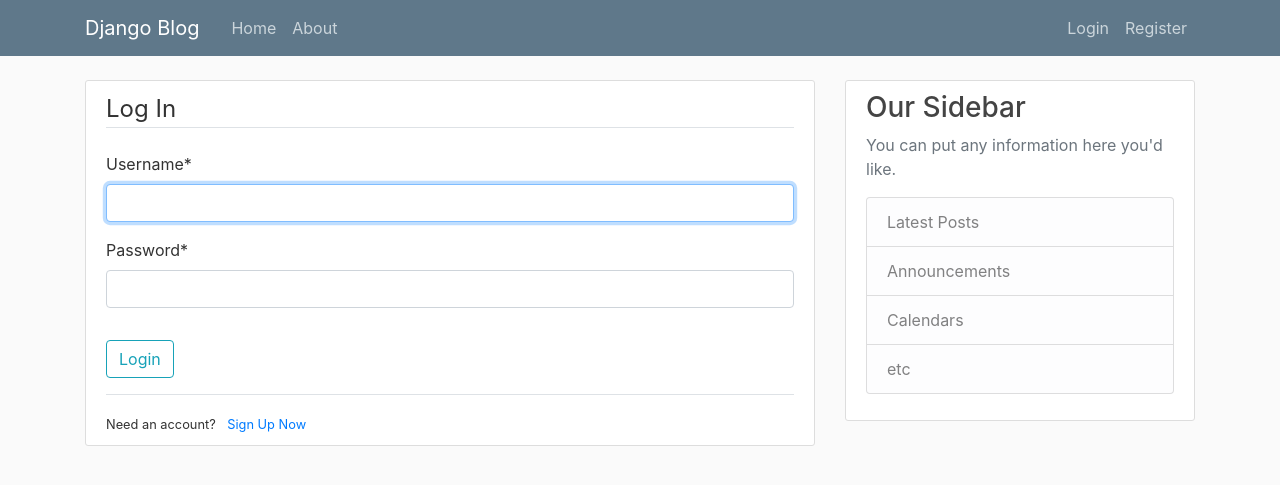
After one commit to ramkrushna26/Python, a Django app: page /login/ in a window 1280 px wide. The commit adds this page. Shown: the top 485 px of the page. Run offline with Django 3.2, Linux system fonts and the light colour scheme; some libraries are stand-ins or nearby versions.

Commit message:
modfied files and add

```diff
--- a/django/django_project/blog/templates/blog/base.html
+++ b/django/django_project/blog/templates/blog/base.html
@@ -32,8 +32,13 @@
             </div>
             <!-- Navbar Right Side -->
             <div class="navbar-nav">
-              <a class="nav-item nav-link" href="#">Login</a>
-              <a class="nav-item nav-link" href="#">Register</a>
+              {% if user.is_authenticated %}
+                <a class="nav-item nav-link" href="{% url 'profile' %}">Profile</a>
+                <a class="nav-item nav-link" href="{% url 'logout' %}">Logout</a>
+              {% else %}
+              <a class="nav-item nav-link" href="{% url 'login' %}">Login</a>
+              <a class="nav-item nav-link" href="{% url 'register' %}">Register</a>
+              {% endif %}
             </div>
           </div>
         </div>
--- a/django/django_project/django_project/settings.py
+++ b/django/django_project/django_project/settings.py
@@ -123,3 +123,6 @@ USE_TZ = True
 STATIC_URL = '/static/'
 
 CRISPY_TEMPLATE_PACK = 'bootstrap4'
+
+LOGIN_REDIRECT_URL = 'blog-home'
+LOGIN_URL = 'login'
--- a/django/django_project/django_project/urls.py
+++ b/django/django_project/django_project/urls.py
@@ -16,9 +16,13 @@ Including another URLconf
 from django.contrib import admin
 from django.urls import path, include
 from users import views as users_view
+from django.contrib.auth import views as auth_views
 
 urlpatterns = [
     path('admin/', admin.site.urls),
     path('register/', users_view.register, name='register'),
+    path('profile/', users_view.profile, name='profile'),
+    path('login/', auth_views.LoginView.as_view(template_name='users/login.html'), name='login'),
+    path('logout/', auth_views.LogoutView.as_view(template_name='users/logout.html'), name='logout'),
     path('', include('blog.urls'))
 ]
--- /dev/null
+++ b/django/django_project/users/templates/users/login.html
@@ -0,0 +1,21 @@
+{% extends "blog/base.html" %}
+{% load crispy_forms_tags %}
+{% block content %}
+  <div class="content-section">
+      <form method="POST">
+      {% csrf_token %}
+      <fieldset class="form-group">
+          <legend class="border-bottom mb-4">Log In</legend>
+          {{ form|crispy }}
+      </fieldset>
+          <div class="form-group">
+              <button class="btn btn-outline-info" type="submit">Login</button>
+      </div>
+    </form>
+      <div class="border-top pt-3">
+          <small class="test-muted">
+              Need an account? <a class="ml-2" href="{% url 'register' %}">Sign Up Now</a>
+          </small>
+      </div>
+  </div>
+{% endblock content %}
--- a/django/django_project/users/templates/users/register.html
+++ b/django/django_project/users/templates/users/register.html
@@ -14,7 +14,7 @@
         </form>
         <div class="border-top pt-3">
             <small class="test-muted">
-                Already have an account? <a class="ml-2" href="#">Sign In</a>
+                Already have an account? <a class="ml-2" href="{% url 'login' %}">Sign In</a>
             </small>
         </div>
     </div>
```
Also changed, not shown: django/django_project/users/templates/users/logout.html (added, +9 -0 lines), django/django_project/users/templates/users/profile.html (added, +7 -0 lines), django/django_project/users/views.py (+7 -2 lines), django/django_project/db.sqlite3.
